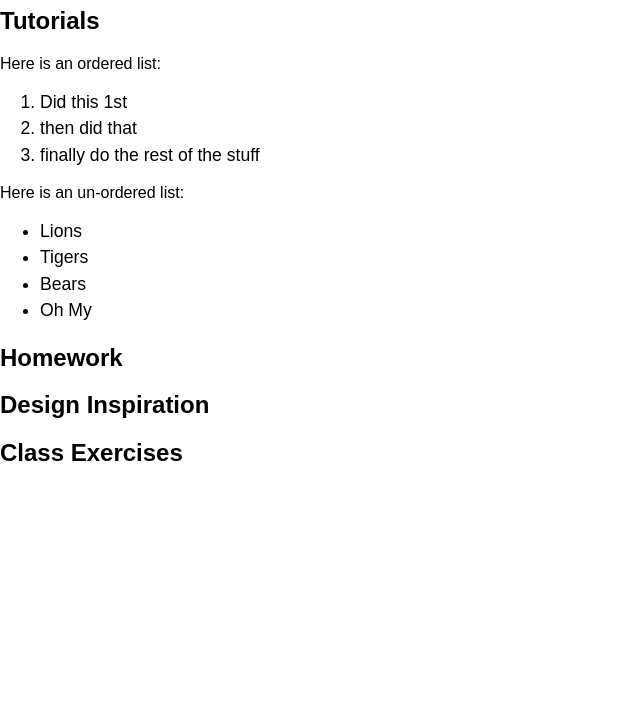
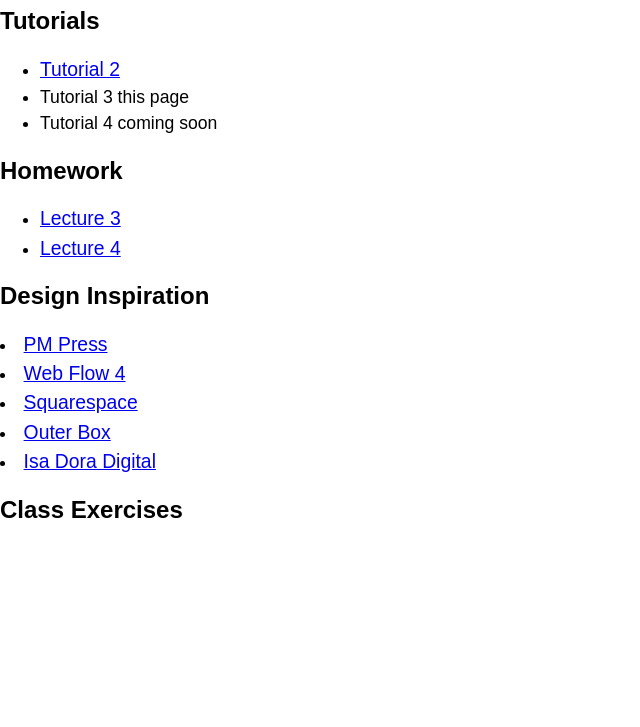
Before and after one commit to Emanuael23/csci185, a plain HTML site: page index.html in a window 1280 px wide. Shown: the part 73-800 px from the top of the page, without its empty margins (0-640 px from the left). Drawn offline with Linux system fonts and the light colour scheme.

Commit message:
Another Change

```diff
--- a/index.html
+++ b/index.html
@@ -9,23 +9,18 @@
    <body>
        <!-- HTML content tags go here. Change anything you want! -->
        <header>
-           <h1>My CSCI 185 Homepage</h1>
+           <h1>Emanuael's My CSCI 185 Homepage</h1>
        </header>
        <main>
             <section id="tutorials">
                 <h2>Tutorials</h2>
-                Here is an ordered list:
-            <ol>
-            <li>Did this 1st</li>
-            <li>then did that</li>
-            <li>finally do the rest of the stuff</li>
-            </ol>
-            Here is an un-ordered list:
+
             <ul>
-            <li>Lions</li>
-            <li>Tigers</li>
-            <li>Bears</li>
-            <li>Oh My</li>
+            <li>
+                <a href="tutorial/tutorial02/index.html"> Tutorial 2 </a>
+            <li>Tutorial 3 this page</li>
+            <li>Tutorial 4 coming soon</li>
+
             </ul>
             </section>
             <section id="homework">
@@ -34,12 +29,21 @@
                     Links to your Homework assignments go here.
                     When you submit a new HW assignment, add a link to it here (if applicable)
                 -->
+                <ul>
+                <li><a href="lectures/lecture3/">Lecture 3</a> </li>
+                <li><a href="lectures/lecture04/">Lecture 4</a></li>
+
+                </ul>
             </section>
             <section id="inspiration">
                 <h2>Design Inspiration</h2>
                 <!--
                     Links to 5-10 websites that inspire you
-                -->
+                --> <li><a href="https://pmpress.org/">PM Press</a> </li>
+                <li><a href="https://webflow.com/">Web Flow 4</a></li>
+                <li><a href="https://www.squarespace.com/">Squarespace</a></li>
+                <li><a href="https://www.outerboxdesign.com/">Outer Box</a> </a></li>
+                <li><a href="https://isadoradigitalagency.com/">Isa Dora Digital</a> </a></li>
             </section>
             <section id="class-exercises">
                 <h2>Class Exercises</h2>
```
